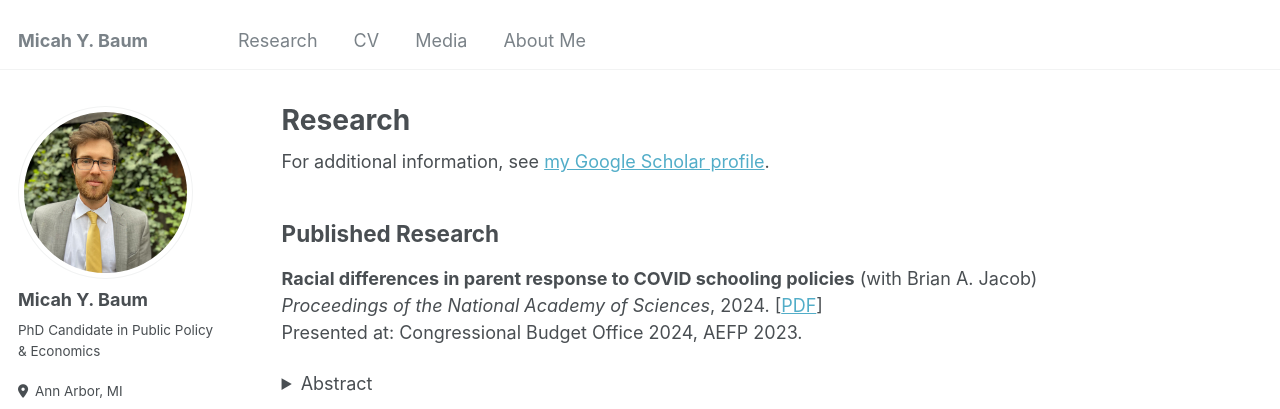
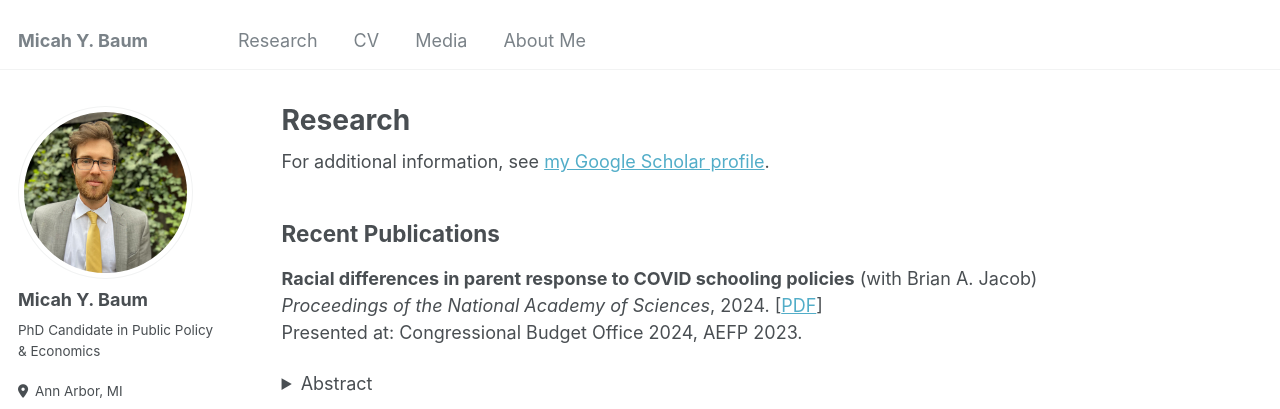
Before and after one commit to micah-baum/micah-baum.github.io, a Jekyll site: the page built from _pages/research.md, in a window 1280 px wide and 1294 px high. Shown: the top 409 px of the window. Built offline with Jekyll 4.4.1, drawn with Linux system fonts in a browser that asks for light colours; some web fonts are replaced.

Commit message:
Update research.md

```diff
--- a/_pages/research.md
+++ b/_pages/research.md
@@ -11,7 +11,7 @@ author_profile: true
 
 {% include base_path %}
 
-## Published Research
+## Recent Publications
 **Racial differences in parent response to COVID schooling policies** (with Brian A. Jacob) <br>
 _Proceedings of the National Academy of Sciences_, 2024. \[[PDF](https://micah-baum.github.io/files/baum-jacob-pnas-2024.pdf)\] <br>
 Presented at: Congressional Budget Office 2024, AEFP 2023.
```
